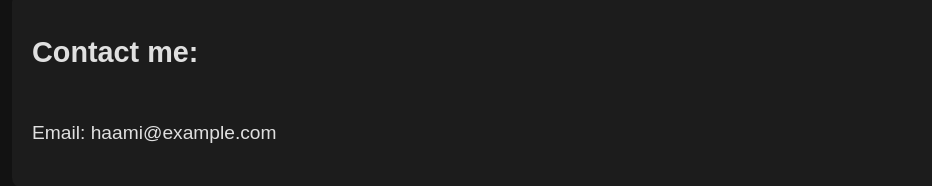
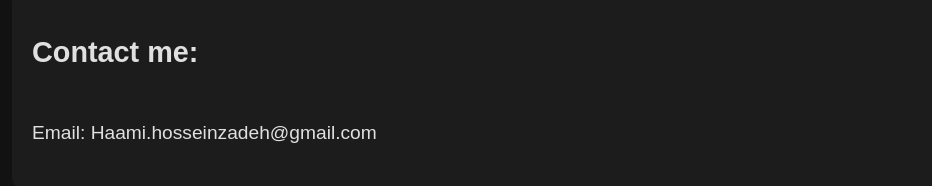
Before and after one commit to 1HG1/Haami-ir, a plain HTML site: page index.html in a window 1280 px wide. Shown: the part 980-1166 px from the top of the page, 116-1048 px from the left. Drawn offline with Linux system fonts and the light colour scheme.

Commit message:
Update index.html

```diff
--- a/index.html
+++ b/index.html
@@ -233,7 +233,7 @@
   <div class="section-box" id="contact">
     <h2>Contact me:</h2>
     <div class="contact-info">
-      <p>Email: haami@example.com</p>
+      <p>Email: Haami.hosseinzadeh@gmail.com</p>
       <div class="contact-icons">
         <a href="https://github.com/yourusername" target="_blank"><img src="https://cdn-icons-png.flaticon.com/512/25/25231.png" alt="GitHub" class="contact-icon"></a>
         <a href="https://www.linkedin.com/in/yourlinkedinprofile" target="_blank"><img src="https://cdn-icons-png.flaticon.com/512/174/174857.png" alt="LinkedIn" class="contact-icon"></a>
```
